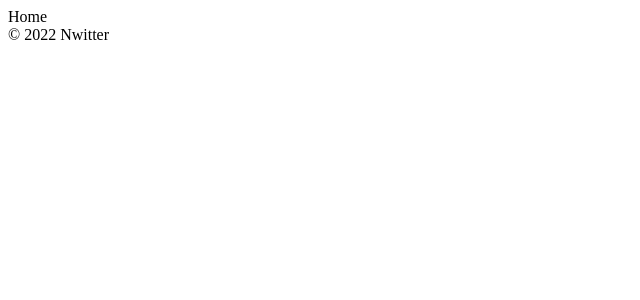
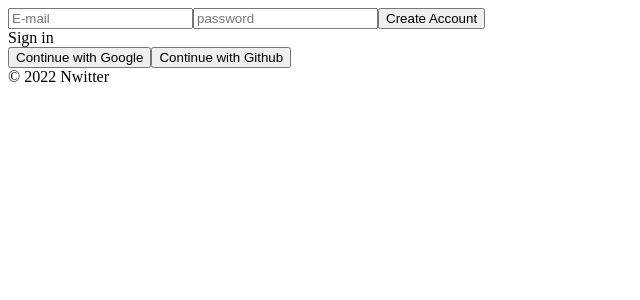
Before and after one commit to qkwn44/nwitter, a React (Create React App) app: page /#/ in a window 1280 px wide. Shown: the top 300 px of the page, without its empty margins (0-640 px from the left). Built offline with nearby package versions, Linux system fonts and the light colour scheme; no server answers.

Commit message:
2.4 login

```diff
--- a/src/components/App.js
+++ b/src/components/App.js
@@ -2,14 +2,30 @@ import React, { useState } from "react";
 import { Router } from "react-router-dom";
 import AppRouter from "components/Router";
 import { authService } from "fbase";
+import { useEffect } from "react";
 
 function App() {
   //유저의 로그인 여부 파악
-  const [isLoggedIn, setIsLoggedIn] = useState(authService.currentUse);
+  const [init, setInit] = useState(false);
+  const [isLoggedIn, setIsLoggedIn] = useState(false);
+  console.log(authService.currentUser);
+  useEffect(() => {
+    //사용자의 로그인 상태의 변화를 관찰하는 관찰자 추가, 이벤트리스너를 가지고 유저 상태에 변화가 있을 때 그 변화 감지
+    authService.onAuthStateChanged((user) => {
+      if (user) {
+        setIsLoggedIn(true);
+      } else {
+        setIsLoggedIn(false);
+      }
+      setInit(true);
+      //만약 init이 false라면 router를 숨기게 됨
+    });
+  }, []);
   //props로 전달 , router로 전달
   return (
     <>
-      <AppRouter isLoggedIn={isLoggedIn} />
+      {/* 만약 초기화 되면 router(login됨) or initalizing */}
+      {init ? <AppRouter isLoggedIn={isLoggedIn} /> : "initalizing..."}
       <footer>&copy; {new Date().getFullYear()} Nwitter </footer>
     </>
   );
--- a/src/routes/Auth.js
+++ b/src/routes/Auth.js
@@ -1,9 +1,12 @@
 import React from "react";
 import { useState } from "react";
+import { authService } from "../fbase";
 
 const Auth = () => {
-  const [eamil, setEmail] = useState("");
+  const [email, setEmail] = useState("");
   const [password, setPassword] = useState("");
+  const [newAccount, setNewAccount] = useState(true);
+  const [error, setError] = useState("");
   const onChange = (event) => {
     // console.log(event.target.name);
     //input 값이 변경될 때 마다 onChange함수 호출
@@ -19,10 +22,27 @@ const Auth = () => {
       setPassword(value);
     }
   };
-  const onSubmit = (event) => {
+  const onSubmit = async (event) => {
     event.preventDefault();
+    try {
+      let data;
+      if (newAccount) {
+        //create account
+        data = await authService.createUserWithEmailAndPassword(
+          email,
+          password
+        );
+      } else {
+        //log in
+        data = await authService.signInWithEmailAndPassword(email, password);
+      }
+      console.log(data);
+    } catch (error) {
+      setError(error.message);
+    }
   };
-
+  //   newAccout의 이전 값 가져와서 그 값에 반대되는 것 리턴
+  const toggleAccount = () => setNewAccount((prev) => !prev);
   return (
     <div>
       <form onSubmit={onSubmit}>
@@ -31,7 +51,7 @@ const Auth = () => {
           type="email"
           placeholder="E-mail"
           required
-          value={eamil}
+          value={email}
           onChange={onChange}
         />
         <input
@@ -42,8 +62,13 @@ const Auth = () => {
           value={password}
           onChange={onChange}
         />
-        <input type="submit" value="Log in" />
+        {error}
+        <input type="submit" value={newAccount ? "Create Account" : "Log In"} />
       </form>
+      {/* 만약 새로운 계정이 아니라면 */}
+      <span onClick={toggleAccount}>
+        {newAccount ? "Sign in" : "Create Account"}
+      </span>
       <div>
         <button>Continue with Google</button>
         <button>Continue with Github</button>
```
